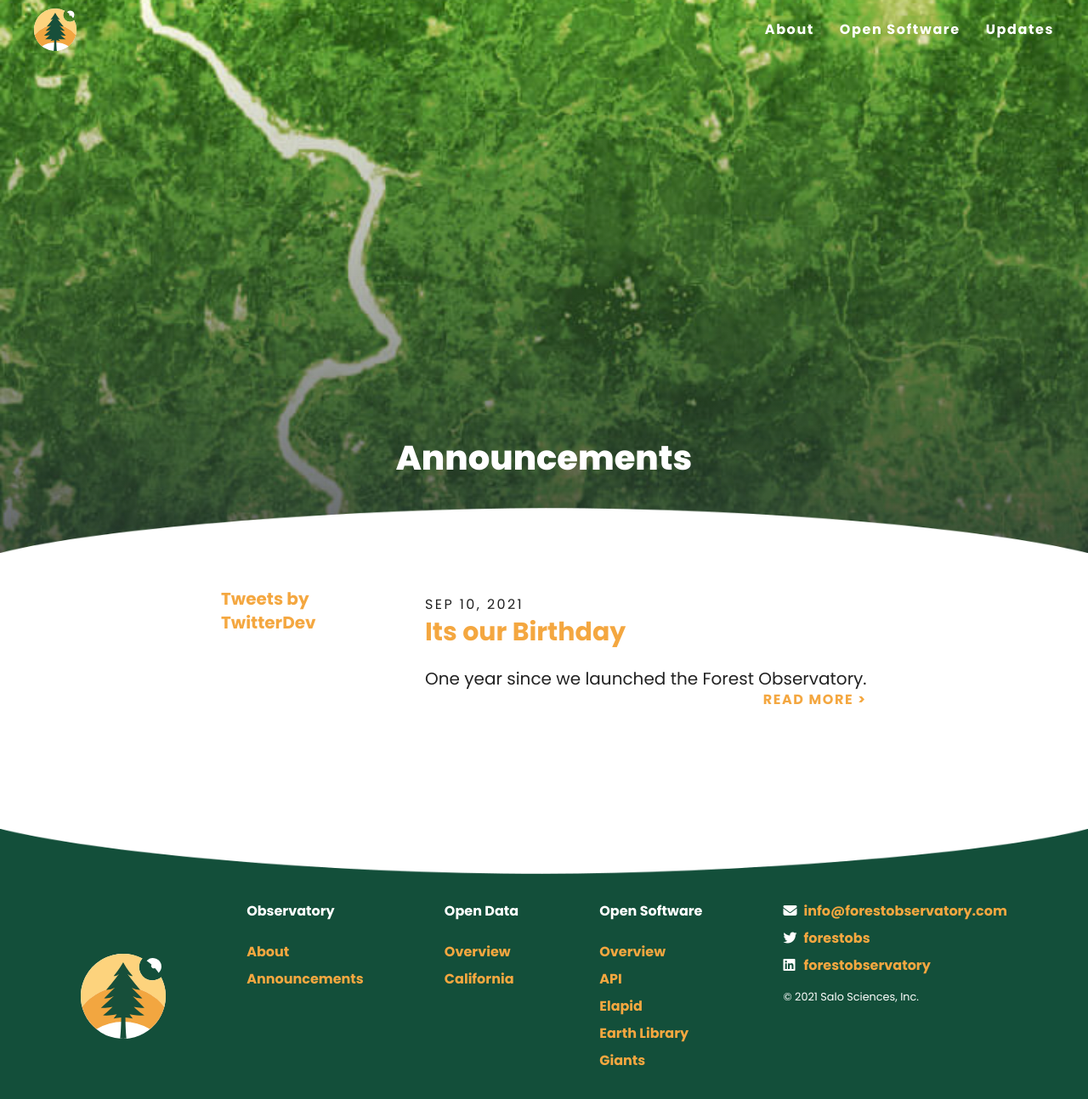
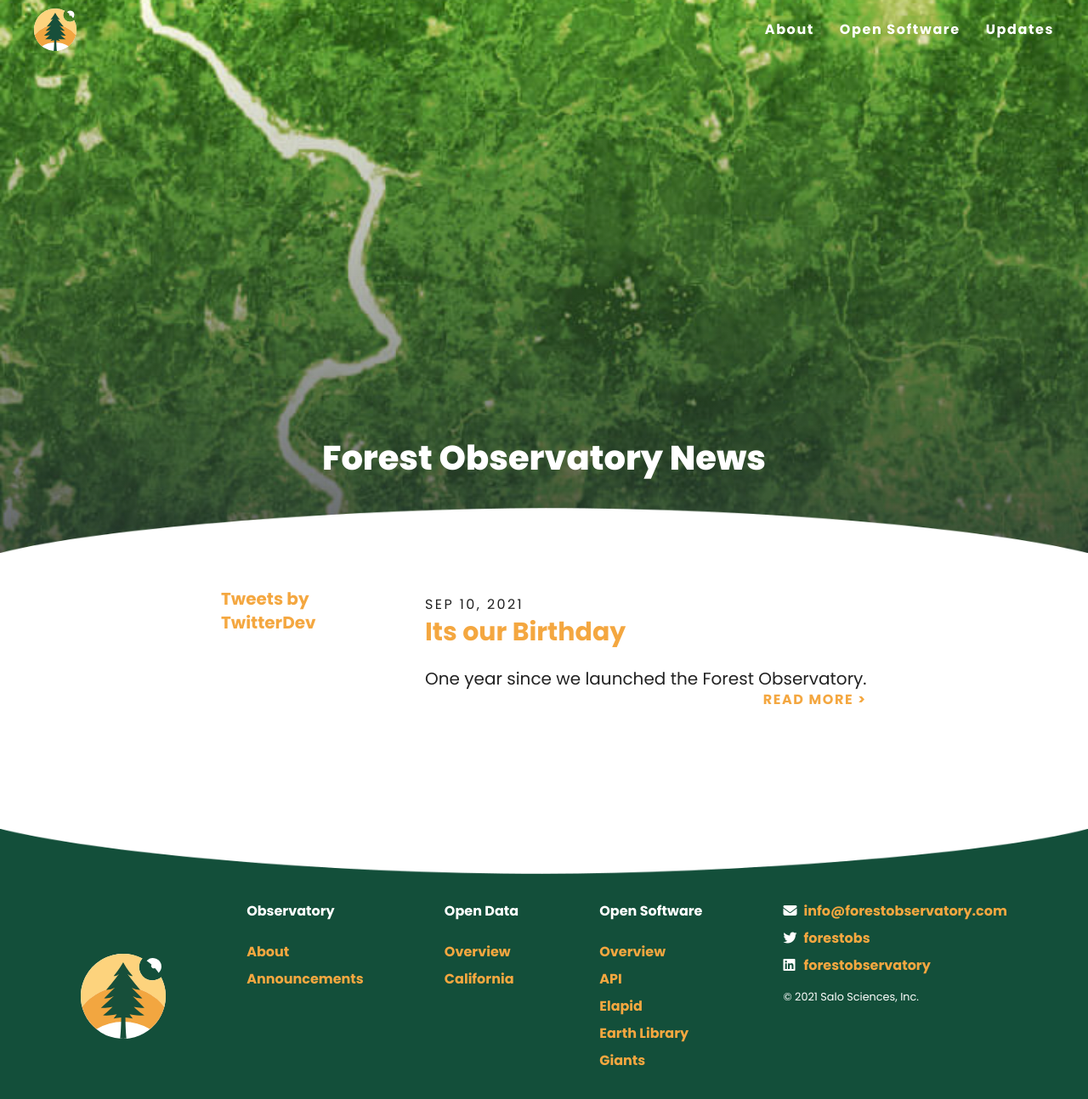
Before and after one commit to forestobservatory/forestobservatory.github.io, a Jekyll site: the page built from blog/index.html, in a window 1280 px wide. Shown: the top 1294 px of the page at 85% size. Built offline with Jekyll 4.4.1, drawn with Linux system fonts in a browser that asks for light colours; nearby versions of some CDN libraries; the list of posts is cut into pages by our own code; comment, search, counter and statistics services are not loaded.

Commit message:
formatted blog structure

```diff
--- a/_layouts/parallax_page.html
+++ b/_layouts/parallax_page.html
@@ -3,4 +3,5 @@ layout: default
 page-class: parallax
 custom-js: parallax
 ---
+
 {{ content }}
--- a/_layouts/post.html
+++ b/_layouts/post.html
@@ -10,8 +10,8 @@ custom-css: posts/post.css
 <h3>by
     {% assign authors = page.authors | split: ", " -%}
     {%- for currentAuthor in authors -%}
-        {%- assign author = site.data.humans[currentAuthor] -%}
-            <a href="{{ site.baseurl }}{% link _pages/about.md %}#{{ currentAuthor }}">{{ author.full-name }}</a>
+        {%- assign author = site.data.authors[currentAuthor] -%}
+            <a href="https://www.twitter.com/{{ author.twitter }}">{{ author.full-name }}</a>
         {% unless forloop.last %}and {% endunless %}
     {%- endfor -%}
 </h3>
--- a/blog/index.html
+++ b/blog/index.html
@@ -1,7 +1,9 @@
 ---
-title: Announcements
+title: Forest Observatory News
 custom-css: blog
 hero-image: hero-klamath.jpg
+pagination:
+  enabled: true
 ---
 {%- if paginator.page == 1 -%}
 <script>document.body.classList.add("first-page");</script>
@@ -11,7 +13,7 @@ hero-image: hero-klamath.jpg
 
 {%- if paginator.page == 1 -%}
 <div id="twitter-embed">
-    <a class="twitter-timeline" href="https://twitter.com/{{ site.twitter.username }}?ref_src=twsrc%5Etfw" data-tweet-limit="5" data-border-color="#b61458" data-chrome="nofooter">Tweets by TwitterDev</a> <script async src="https://platform.twitter.com/widgets.js" charset="utf-8"></script>
+    <a class="twitter-timeline" href="https://twitter.com/forestobs?ref_src=twsrc%5Etfw" data-tweet-limit="5" data-border-color="#134F3A" data-chrome="nofooter">Tweets by TwitterDev</a> <script async src="https://platform.twitter.com/widgets.js" charset="utf-8"></script>
 </div>
 {%- endif -%}
 
```
Also changed, not shown: other parts of _layouts/post.html (+1 -1 lines).
